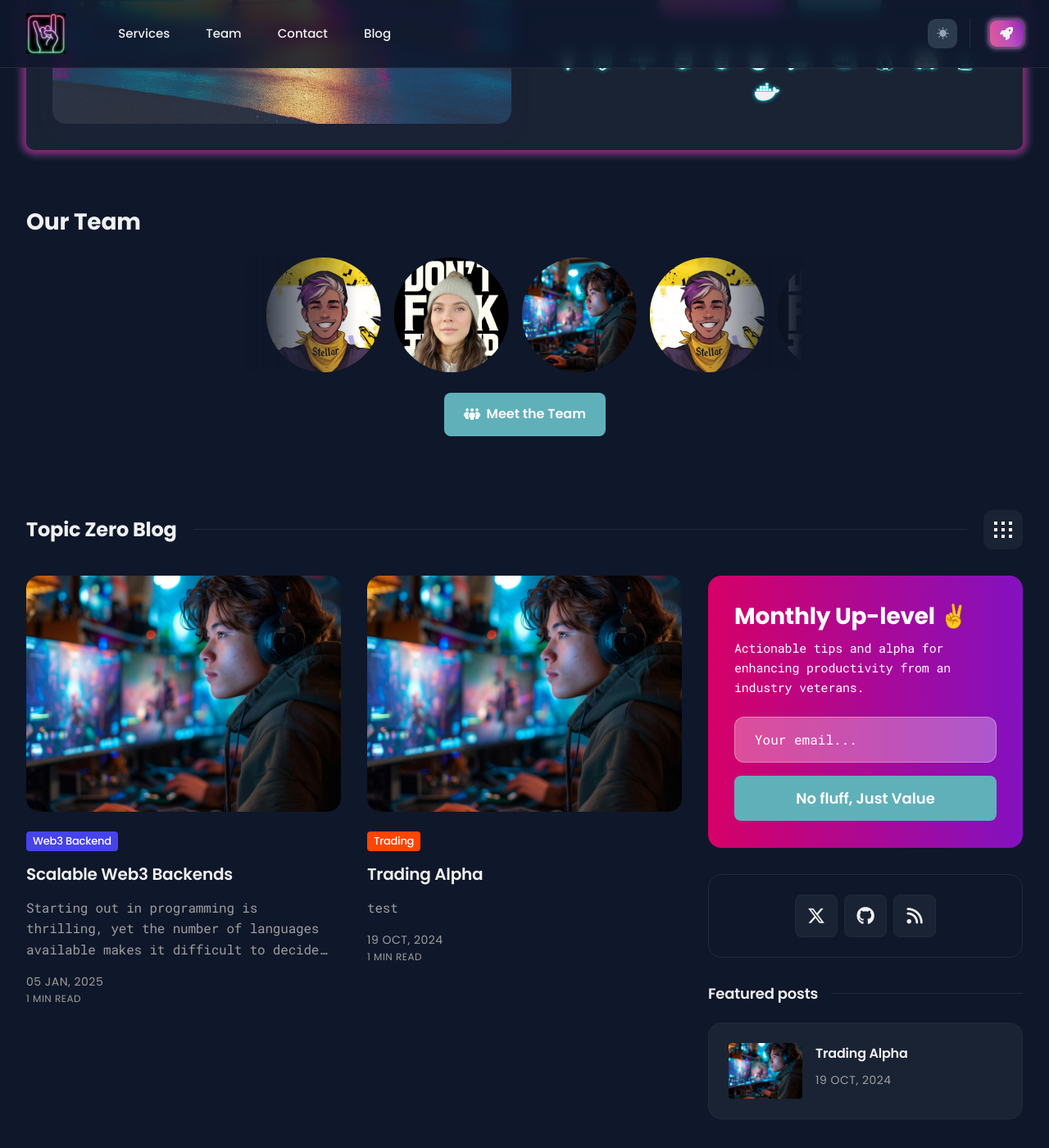
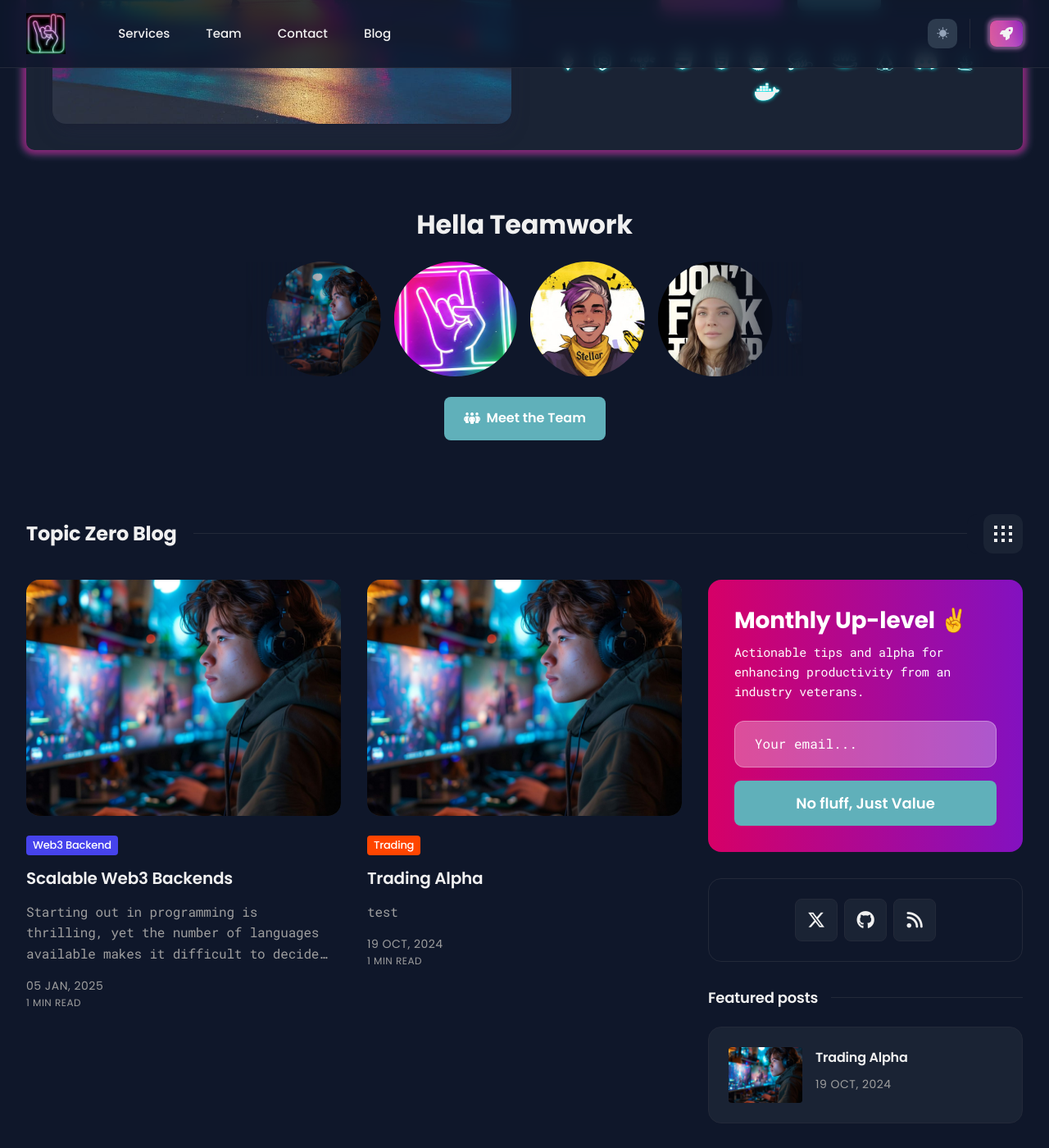
Before and after one commit to hella-web3/hella-site-base, a Jekyll site: the page built from index.html, in a window 1280 px wide and 1400 px high, scrolled down 559 px. Shown: the whole window at 82% size. Built offline with Jekyll 4.4.1, drawn with Linux system fonts in a browser that asks for light colours; the list of posts is cut into pages by our own code; some of the changed text lies outside the part shown.

Commit message:
UI fixes and update logo

```diff
--- a/_includes/footer.html
+++ b/_includes/footer.html
@@ -6,6 +6,10 @@
       <div class="row">
 
         <div class="col col-4 col-d-12">
+            <img class="logo__image" src="{{ site.baseurl }}{{ site.data.settings.logo }}"
+                 alt="{{ site.data.settings.title }}">
+            <img class="logo__image__dark" src="{{ site.baseurl }}{{ site.data.settings.logo_dark }}"
+                 alt="{{ site.data.settings.title }}">
           <h3 class="footer__info__title">{{ site.data.settings.title }}</h3>
           {% if site.data.settings.footer_description %}
           <p class="footer__info__description">{{ site.data.settings.footer_description }}</p>
--- a/_includes/head.html
+++ b/_includes/head.html
@@ -8,6 +8,7 @@
 
   <link rel="canonical" href="{{ page.url | replace:'index.html','' | absolute_url }}">
   <link rel="alternate" type="application/rss+xml" title="{{ site.title | escape }}" href='{{ "/feed.xml" | relative_url }}'>
+  <link rel="icon" type="image/png" href="{{ '/favicon.png' | relative_url }}">
 
   <!-- Twitter Card -->
   <meta name="twitter:card" content="summary_large_image">
--- a/_includes/team.html
+++ b/_includes/team.html
@@ -3,11 +3,15 @@
 <section class="section section-team">
   <div class="container">
     <div class="row">
-      <div class="col col-12">
+      <div class="col col-12 col-d-12">
+
         {% if site.data.settings.team.team_title %}
-        <h2 class="team_title">{{ site.data.settings.team.team_title }}</h2>
+          <div>
+            <h2 class="team__title">{{ site.data.settings.team.team_title }}</h2>
+          </div>
         {% endif %}
-        <div class="team splide">
+
+          <div class="team splide">
           <div class="splide__track">
             <div class="team__inner splide__list">
               {% for team_image in site.data.settings.team.team_image %}
--- a/css/_3-modules/footer.scss
+++ b/css/_3-modules/footer.scss
@@ -34,6 +34,7 @@
 
 /* Footer Info */
 .footer__info__title {
+  margin-top: 12px;
   margin-bottom: 24px;
   font-size: 32px;
   line-height: 1;
--- a/css/_3-modules/team.scss
+++ b/css/_3-modules/team.scss
@@ -1,5 +1,5 @@
 /* Team */
-.team-title {
+.team__title {
   margin-bottom: 0;
   font-size: 32px;
   text-align: center;
```
Also changed, not shown: _data/settings.yml (+5 -4 lines), favicon.ico, favicon.png (added), images/hella-logo-4.png (added).
